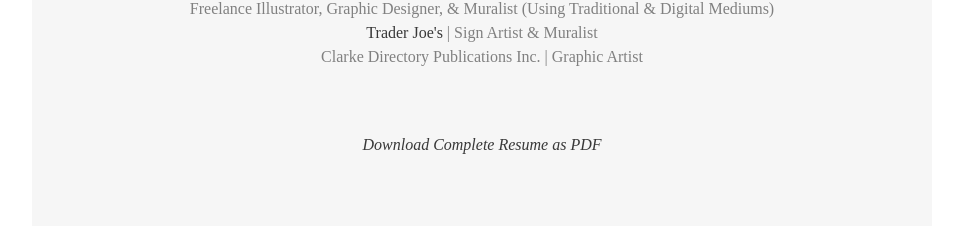
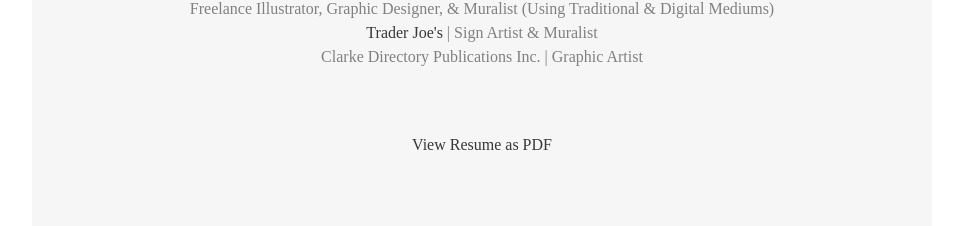
Before and after one commit to 8712ce/portfolio, a React (Create React App) app: page / in a window 1280 px wide. Shown: the part 1491-1717 px from the top of the page, without its empty margins (158-1121 px from the left). Built offline with nearby package versions, Linux system fonts and the light colour scheme.

Commit message:
fixed view resume

```diff
--- a/package.json
+++ b/package.json
@@ -16,7 +16,7 @@
     "web-vitals": "^2.1.4"
   },
   "scripts": {
-    "start": "npm i serve -g && serve -s build",
+    "start": "react-scripts start",
     "build": "react-scripts build",
     "test": "react-scripts test",
     "eject": "react-scripts eject"
--- a/src/components/Resume/index.js
+++ b/src/components/Resume/index.js
@@ -1,5 +1,9 @@
 // DEPENDENCIES //
 import { Link } from "react-router-dom";
+
+// IMAGES //
+import resume from "../../assets/resume.pdf";
+import s_01 from "../../assets/s_01.jpg";
 
 // STYLES //
 import "./resume.css"
@@ -36,9 +40,7 @@ export default function Resume() {
             </div>
 
             <div className="resume_text">
-                {/* <Link to="../../assets/resume.pdf" target="_blank" rel="noopener noreferrer">View Resume as PDF</Link> */}
-
-                <a href="../../assets/resume.pdf" target="_blank" rel="noopener noreferrer" download><i>Download Complete Resume as PDF</i></a>
+                <a href={resume} target="_blank" rel="noopener noreferrer">View Resume as PDF</a>
             </div>
 
         </div>
```
Also changed, not shown: 1 other file (tests, documents, lock files or other folders).
